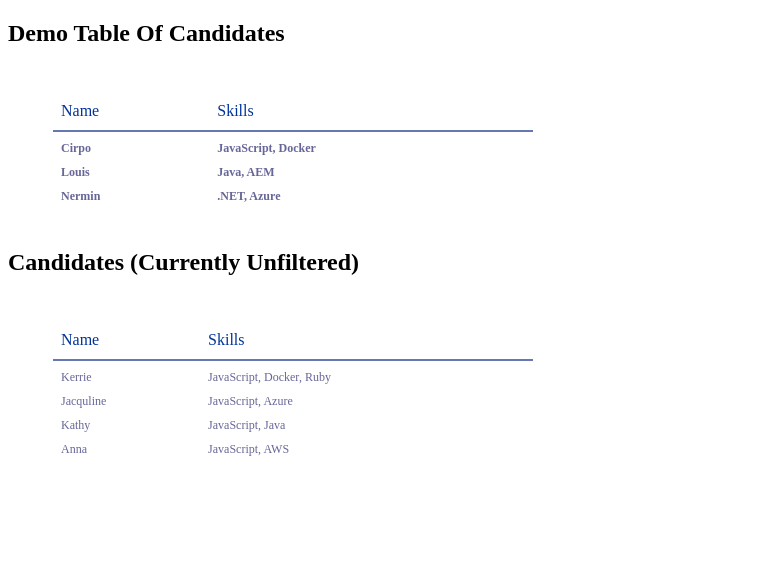
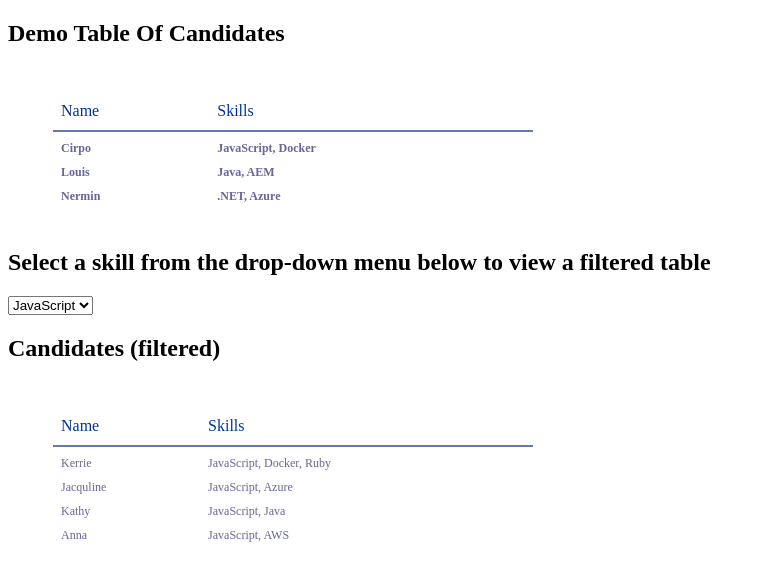
Before and after one commit to ofrost617/skillsTable, a website: page index.html in a window 1280 px wide. Shown: the whole page, without its empty margins (0-765 px from the left). Drawn offline with Linux system fonts and the light colour scheme.

Commit message:
added drop down menu to be able to select a skill. Functionality to be added next

```diff
--- a/index.html
+++ b/index.html
@@ -32,7 +32,19 @@
         <td>.NET, Azure</td>
       </tr>
     </table>
-    <h2> Candidates (Currently Unfiltered) <h2>
+    <h2>Select a skill from the drop-down menu below to view a filtered table</h2>
+    <select>
+        <option value="JavaScript">JavaScript</option>
+        <option value="Docker">Docker</option>
+        <option value="Ruby">Ruby</option>
+        <option value="Python">Python</option>
+        <option value="Azure">Azure</option>
+        <option value="AWS">AWS</option>
+        <option value="Java">Java</option>
+        <option value="PHP">PHP</option>
+        <option value=".Net">.Net</option>
+      </select>
+    <h2> Candidates (filtered) <h2>
   </div>
 
   <script src="src/index.js"></script>
--- a/src/index.js
+++ b/src/index.js
@@ -45,12 +45,7 @@ function filterCandidateBySkill(candidates, skill) {
     }
   });
 
-  return [
-    { name: 'Kerrie', skills: ['JavaScript', 'Docker', 'Ruby'] },
-    { name: 'Jacquline', skills: ['JavaScript', 'Azure'] },
-    { name: 'Kathy', skills: ['JavaScript', 'Java'] },
-    { name: 'Anna', skills: ['JavaScript', 'AWS'] },
-  ];
+  return selectedCandidates;
 }
 
 const candidatesTable = document.getElementById('candidates_example');
@@ -59,7 +54,7 @@ const newCandidatesTable = candidatesTable.cloneNode(true);
 removeRowsFromTable(newCandidatesTable);
 const newTbody = newCandidatesTable.getElementsByTagName('tbody')[0];
 
-const filteredCandidates = filterCandidateBySkill(newCandidates, 'JavaScript');
-addCandidatesToTable(newTbody, filteredCandidates);
+const filteredJavaScriptCandidates = filterCandidateBySkill(newCandidates, 'JavaScript');
+addCandidatesToTable(newTbody, filteredJavaScriptCandidates);
 
 document.body.appendChild(newCandidatesTable);
```
Also changed, not shown: spec/indexSpec.js (+14 -5 lines).
